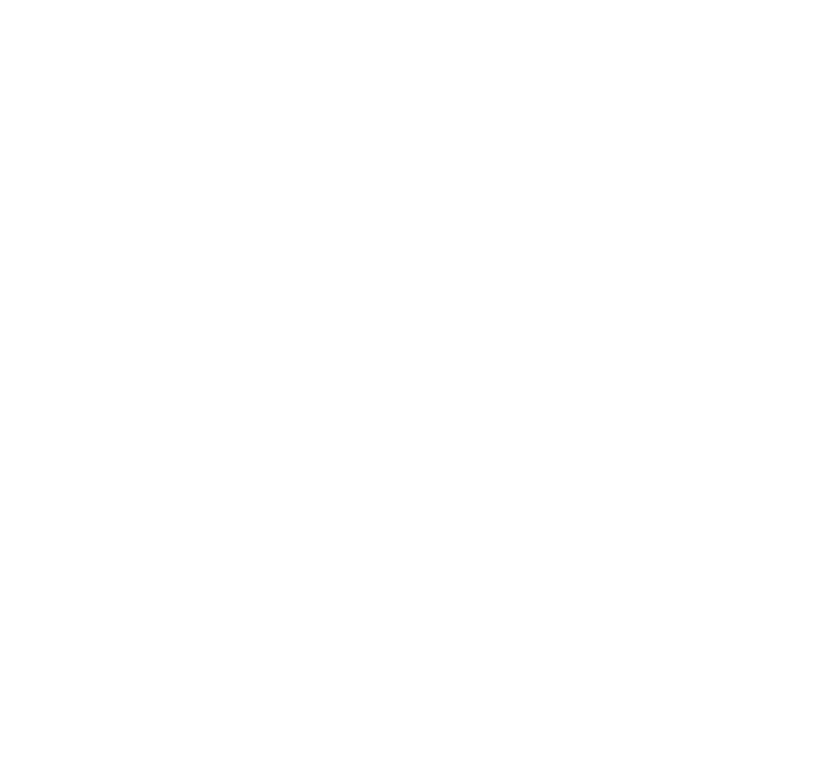
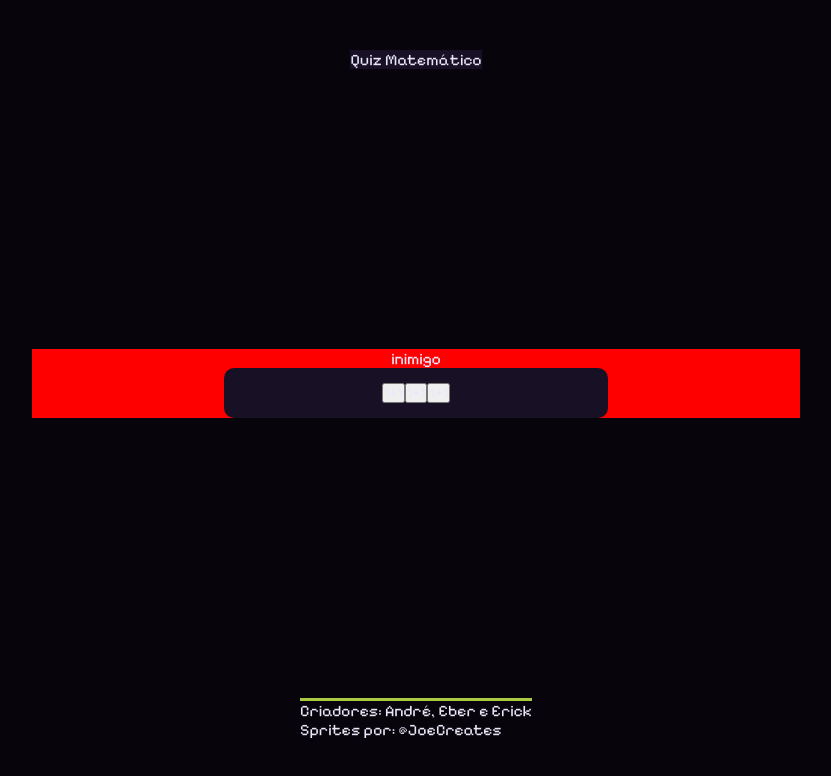
Before and after one commit to andre-felipe-wonsik-alves/Quiz-de-Pre-Calculo, a plain HTML site: page src/view/index.html in a window 1280 px wide. Shown: the whole page, without its empty margins (224-1055 px from the left). Drawn offline with Linux system fonts and the light colour scheme.

Commit message:
update all

```diff
--- a/src/styles/style.css
+++ b/src/styles/style.css
@@ -1,15 +1,62 @@
-@import url('https://fonts.googleapis.com/css2?family=Pixelify+Sans:wght@400..700&display=swap');
+@import url("https://fonts.googleapis.com/css2?family=Pixelify+Sans:wght@400..700&display=swap");
 
 :root {
   --text: #eae7f9;
   --background: #07040b;
+  --background2: #181024;
   --primary: #a993e1;
   --secondary: #7d5421;
   --accent: #aaca3f;
 }
 
-*{
-    margin:0;
-    padding:0;
-    font-family: "Pixelify Sans", sans-serif;
+* {
+  margin: 0;
+  padding: 0;
+  font-family: "Pixelify Sans", sans-serif;
+  color: var(--text);
 }
+
+body {
+  height: 100vh;
+  background-color: var(--background);
+
+  display: flex;
+  flex-direction: column;
+  align-items: center;
+
+  margin-top: 50px;
+  overflow: hidden;
+}
+.tela {
+  width: 60%;
+
+  display: flex;
+  flex-direction: column;
+  align-items: center;
+  gap: 35vh;
+}
+header {
+  background-color: var(--background2);
+}
+.jogo {
+  display: flex;
+  flex-direction: column;
+  align-items: center;
+  width: 100%;
+  background-color: red;
+}
+
+.opcoes {
+  width: 50%;
+  min-height: 50px;
+  border-radius: 10px;
+  background-color: var(--background2);
+
+  display: flex;
+  align-items: center;
+  justify-content: center;
+}
+
+footer {
+  border-top: 3px solid var(--accent);
+}
--- a/src/view/index.html
+++ b/src/view/index.html
@@ -0,0 +1,29 @@
+<!DOCTYPE html>
+<html lang="pt-BR">
+
+<head>
+    <meta charset="UTF-8">
+    <meta name="viewport" content="width=device-width, initial-scale=1.0">
+    <link rel="stylesheet" href="../styles/style.css">
+    <title>Quiz matemático</title>
+</head>
+
+<body>
+    <div class="tela">
+        <header>Quiz Matemático</header>
+        <main class="jogo">
+            <div class="inimigo">inimigo</div>
+            <div class="opcoes">
+                <button>1+1</button>
+                <button>1+1</button>
+                <button>1+1</button>
+            </div>
+        </main>
+        <footer>
+            <p>Criadores: André, Eber e Erick</p>
+            <p>Sprites por: @JoeCreates</p>
+        </footer>
+    </div>
+</body>
+
+</html>
```
